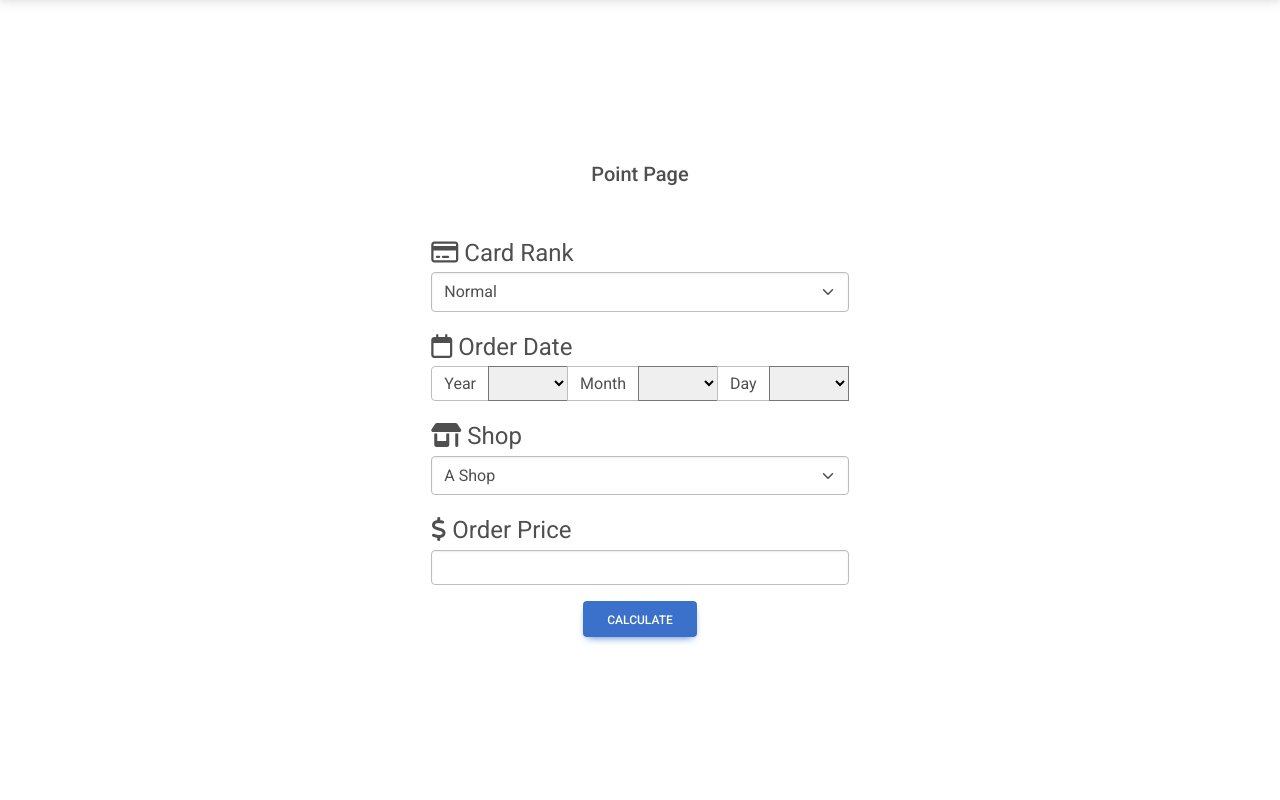
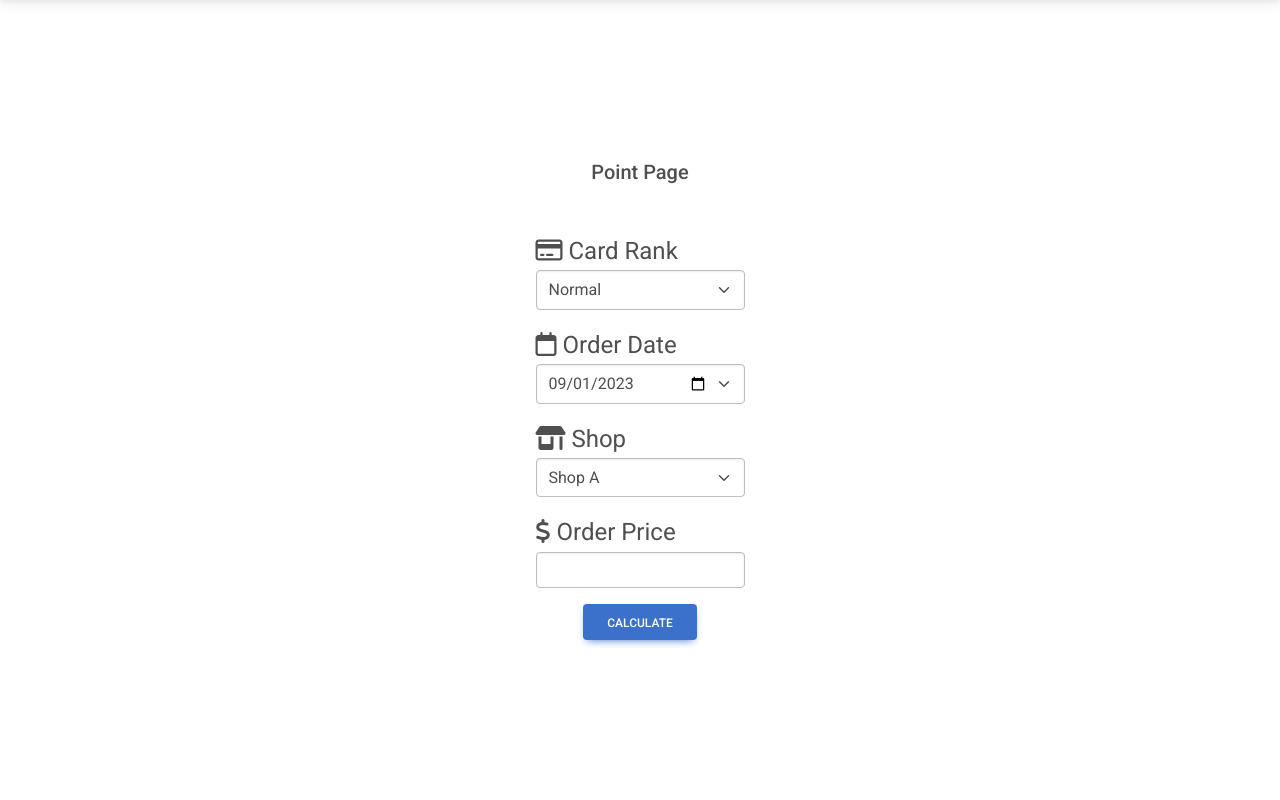
Before and after one commit to Hami1ton/rulebased-slim-mv, a Django app: page /pure_mvt/point in a window 1280 px wide. Shown: the part 59-859 px from the top of the page. Run offline with Django 4.2, Linux system fonts and the light colour scheme; lists and menus that the app fills with data are empty; some libraries are stand-ins or nearby versions.

Commit message:
add point form

```diff
--- /dev/null
+++ b/point_calculation/pure_mvt/forms.py
@@ -0,0 +1,35 @@
+from django import forms
+from datetime import date
+
+
+BIRTH_YEAR_CHOICES = ["1980", "1981", "1982"]
+
+CARD_LANK = [
+    ("1", "Normal"),
+    ("2", "Silber"),
+    ("3", "Gold")
+]
+
+SHOPS_LIST = [
+    ("1", "Shop A"),
+    ("2", "Shop B"),
+    ("3", "Shop C")
+]
+
+class PointCalculationForm(forms.Form):
+    card_rank = forms.ChoiceField(label="", choices=CARD_LANK, required=False)
+    order_date = forms.DateField(
+        input_formats="%m%d%y",
+        widget=forms.DateInput(attrs={"value":"2023-09-01", "type":"date"})
+    )
+    shop = forms.ChoiceField(label="", choices=SHOPS_LIST, required=False)
+    order_price = forms.IntegerField(label="")
+
+    def __init__(self, *args, **kwargs):
+        super().__init__(*args, **kwargs)
+        self.fields["card_rank"].widget.attrs.update({"class": "form-select mb-3"})
+        self.fields["shop"].widget.attrs.update({"class": "form-select mb-3"})
+        self.fields["order_date"].widget.attrs.update({
+            "class": "form-select mb-3"
+        })
+        self.fields["order_price"].widget.attrs.update({"class": "form-control mb-3"})
--- a/point_calculation/pure_mvt/templates/point.html
+++ b/point_calculation/pure_mvt/templates/point.html
@@ -2,59 +2,35 @@
 {% block content %}
 <div class="container">
     <div class="d-flex justify-content-center align-items-center" style="height: 100vh">
-        <form class="text-center">
+        <form class="text-center" action="" method="post">{% csrf_token %}
             <h5 class="mb-5">Point Page</h5>
 
             <!-- Card Rank -->
             <div style="font-size: 1.5rem; text-align: left;">
                 <div><i class="far fa-credit-card"></i> Card Rank</div>
             </div>
-            <select class="form-select mb-3">
-                <option value="1" selected>Normal</option>
-                <option value="2">Silver</option>
-                <option value="3">Gold</option>
-            </select>
+            {{ form.card_rank }}
 
             <!-- Order Date -->
             <div style="font-size: 1.5rem; text-align: left;">
                 <div><i class="far fa-calendar"></i> Order Date</div>
             </div>
-            <div class="input-group mb-3">
-                <span class="input-group-text">Year</span>
-                <select class="order-year" id="year" style="width: 5rem;">
-                </select>
-                <span class="input-group-text">Month</span>
-                <select class="order-month" id="month"  style="width: 5rem;">
-                </select>
-                <span class="input-group-text">Day</span>
-                <select class="order-day" id="day"  style="width: 5rem;">
-                </select>
-            </div>
+            {{ form.order_date }}
 
             <!-- Shop -->
             <div style="font-size: 1.5rem; text-align: left;">
                 <div><i class="fas fa-shop"></i> Shop</div>
             </div>
-            <select class="form-select mb-3">
-                <option value="1" selected>A Shop</option>
-                <option value="2">B Shop</option>
-                <option value="3">C Shop</option>
-            </select>
+            {{ form.shop }}
 
             <!-- Order Price -->
             <div style="font-size: 1.5rem; text-align: left;">
                 <div><i class="fas fa-dollar-sign"></i> Order Price</div>
             </div>
-            <div class="mb-3">
-                <input type="text" class="form-control" id="orderPrice"/>
-            </div>
+            {{ form.order_price }}
 
-            <button type="button" class="btn btn-primary">Calculate</button>
+            <button type="submit" class="btn btn-primary" >Calculate</button>
         </form>
     </div>
 </div>
-
-<script>
-console.log("Hello")
-</script>
 {% endblock %}
--- a/point_calculation/pure_mvt/views.py
+++ b/point_calculation/pure_mvt/views.py
@@ -1,8 +1,11 @@
 from django.shortcuts import render
 from django.template import loader
 
+from .forms import PointCalculationForm
+
 def point(request):
-    return render(request, "point.html")
+    f = PointCalculationForm()
+    return render(request, "point.html", {'form': f} )
 
 def history(request):
     return render(request, "history.html")
```
